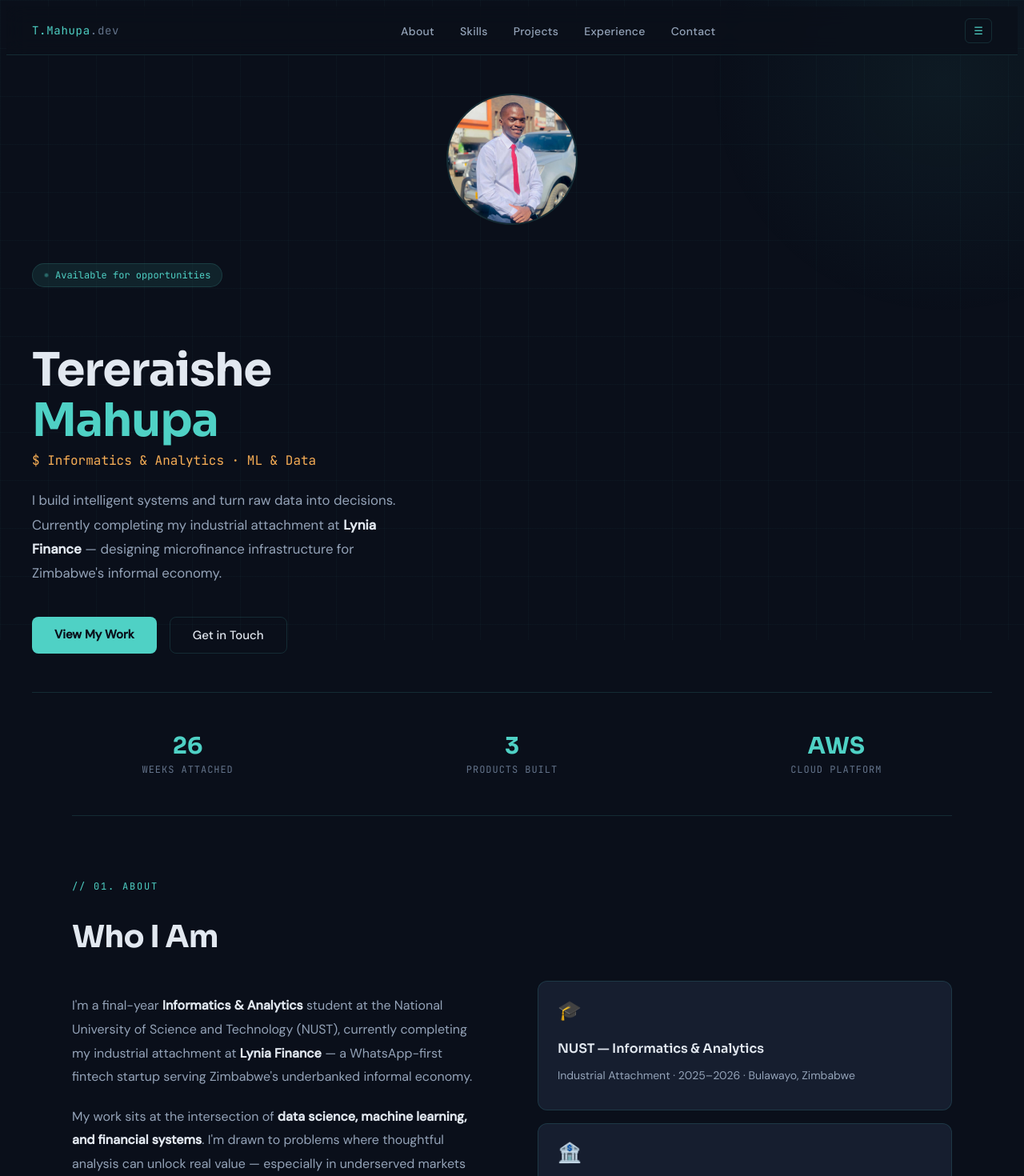
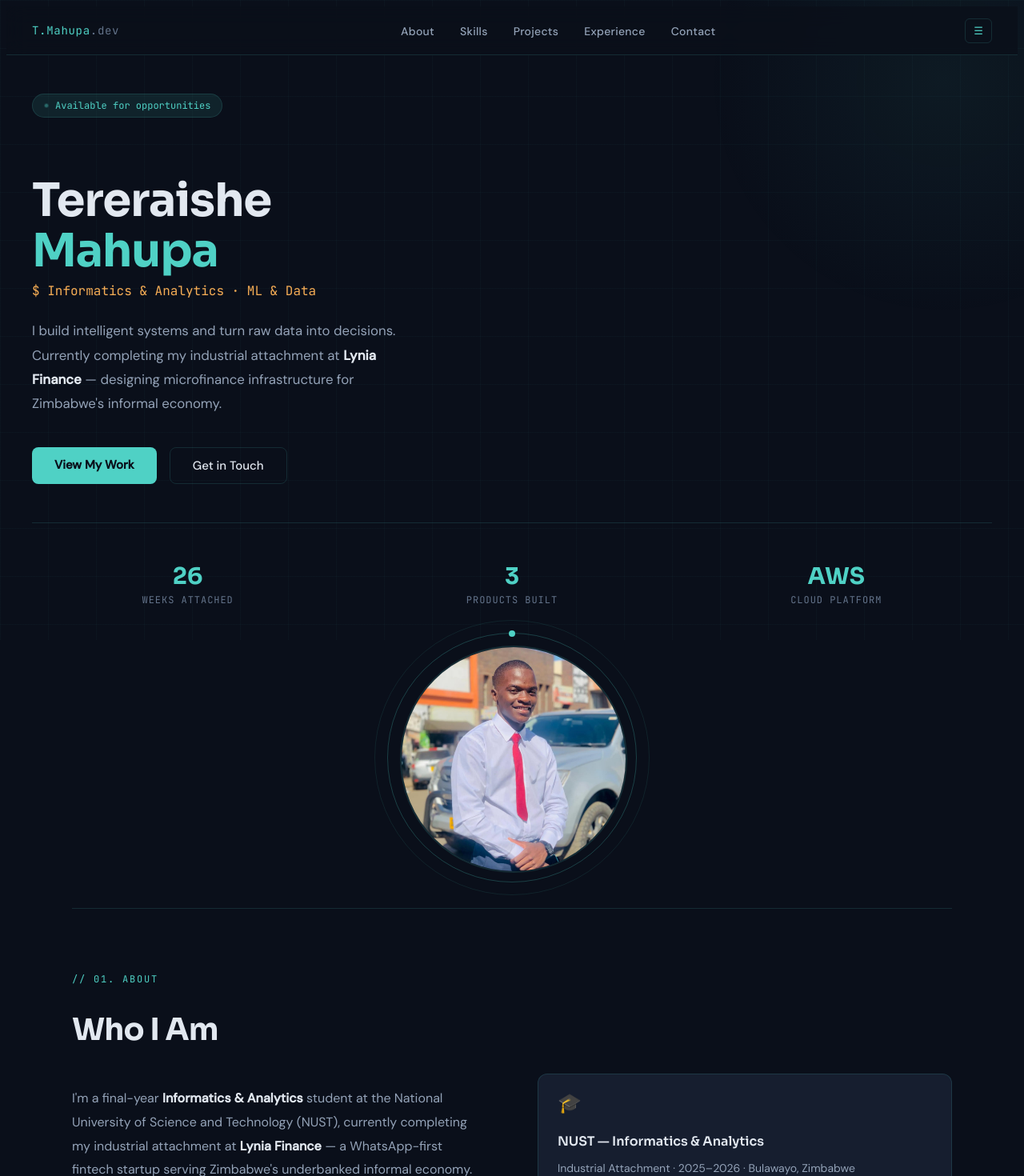
Before and after one commit to 1terr/portfolio-website, a Next.js app in the folder portfolio/: page / in a window 1280 px wide. Shown: the top 1470 px of the page at 80% size. Built offline with nearby package versions, Linux system fonts and the light colour scheme.

Commit message:
fix: responsive avatar - mobile top, desktop right

```diff
--- a/portfolio/app/globals.css
+++ b/portfolio/app/globals.css
@@ -62,4 +62,27 @@ body {
 ::-webkit-scrollbar { width: 6px; }
 ::-webkit-scrollbar-track { background: var(--bg2); }
 ::-webkit-scrollbar-thumb { background: var(--border); border-radius: 3px; }
-::-webkit-scrollbar-thumb:hover { background: var(--teal2); }
+::-webkit-scrollbar-thumb:hover { background: var(--teal2); }/* Avatar responsive */
+.avatar-wrapper { position: relative; width: 160px; height: 160px; }
+.avatar-img {
+  width: 160px; height: 160px;
+  border-radius: 50%;
+  border: 2px solid var(--border);
+  object-fit: cover; object-position: top;
+}
+.avatar-orbit-1, .avatar-orbit-2 { display: none; }
+
+@media (min-width: 768px) {
+  .avatar-wrapper { width: 280px; height: 280px; }
+  .avatar-img { width: 280px; height: 280px; }
+  .avatar-orbit-1, .avatar-orbit-2 { display: block; }
+}
+
+/* Hero grid item ordering */
+.hero-photo { order: -1; justify-content: center; display: flex; }
+.hero-text  { order: 0; }
+
+@media (min-width: 768px) {
+  .hero-photo { order: 1; }
+  .hero-text  { order: 0; }
+}
--- a/portfolio/components/Hero.tsx
+++ b/portfolio/components/Hero.tsx
@@ -28,29 +28,9 @@ export default function Hero() {
         className="grid grid-cols-1 md:grid-cols-2"
         style={{ gap: "3rem", alignItems: "center", width: "100%" }}
       >
-        {/* Photo — shows on mobile above text */}
-        <motion.div
-          className="flex md:hidden justify-center"
-          initial={{ opacity: 0, scale: 0.9 }}
-          animate={{ opacity: 1, scale: 1 }}
-          transition={{ duration: 0.8, ease: "easeOut" }}
-        >
-          <img
-            src="/avatar.jpg"
-            alt="Tereraishe Mahupa"
-            style={{
-              width: "160px",
-              height: "160px",
-              borderRadius: "50%",
-              border: "2px solid var(--border)",
-              objectFit: "cover",
-              objectPosition: "top",
-            }}
-          />
-        </motion.div>
-
         {/* Left: Text */}
         <motion.div
+          className="hero-text"
           initial={{ opacity: 0, y: 30 }}
           animate={{ opacity: 1, y: 0 }}
           transition={{ duration: 0.7, ease: "easeOut" }}
@@ -226,17 +206,17 @@ export default function Hero() {
           </div>
         </motion.div>
 
-        {/* Right: Avatar — desktop only */}
+        {/* Right: Avatar — desktop right, mobile top */}
         <motion.div
-          className="hidden md:flex"
-          style={{ justifyContent: "center", alignItems: "center" }}
+          className="hero-photo"
           initial={{ opacity: 0, scale: 0.9 }}
           animate={{ opacity: 1, scale: 1 }}
           transition={{ duration: 0.8, delay: 0.2, ease: "easeOut" }}
         >
-          <div style={{ position: "relative", width: "280px", height: "280px" }}>
+          <div className="avatar-wrapper">
+            {/* Orbit rings — desktop only via CSS */}
             <div
-              className="spin-slow"
+              className="avatar-orbit-1 spin-slow"
               style={{
                 position: "absolute",
                 inset: "-16px",
@@ -258,7 +238,7 @@ export default function Hero() {
               />
             </div>
             <div
-              className="spin-slow-reverse"
+              className="avatar-orbit-2 spin-slow-reverse"
               style={{
                 position: "absolute",
                 inset: "-32px",
@@ -269,14 +249,7 @@ export default function Hero() {
             <img
               src="/avatar.jpg"
               alt="Tereraishe Mahupa"
-              style={{
-                width: "280px",
-                height: "280px",
-                borderRadius: "50%",
-                border: "2px solid var(--border)",
-                objectFit: "cover",
-                objectPosition: "top",
-              }}
+              className="avatar-img"
             />
           </div>
         </motion.div>
```
